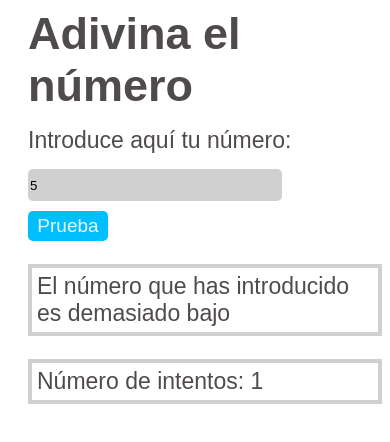
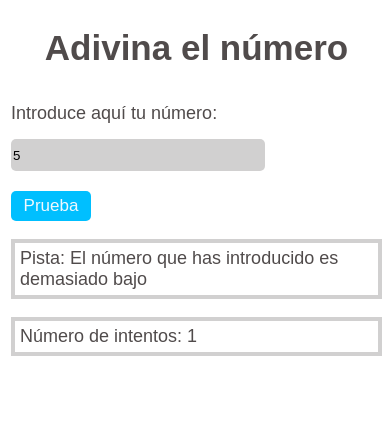
Before and after one commit to laura-pf/evaluacion-intermedia-adivina-el-enunciado, a plain HTML site: page index.html in a window 390 px wide. Both pictures are taken after typing "5" into the empty fields and a click on the button "Prueba". Drawn offline with Linux system fonts and the light colour scheme.

Commit message:
fixed excersice

```diff
--- a/index.html
+++ b/index.html
@@ -1,25 +1,30 @@
 <!DOCTYPE html>
 <html lang="en">
   <head>
-    <meta charset="UTF-8">
-    <meta name="viewport" content="width=device-width, initial-scale=1.0">
+    <meta charset="UTF-8" />
+    <meta name="viewport" content="width=device-width, initial-scale=1.0" />
     <title>ADIVINA EL NUMERO</title>
-    <link rel="stylesheet" href="./styles.css">
+    <link rel="stylesheet" href="./styles.css" />
   </head>
   <body>
     <main class="main">
       <form class="form" action="">
         <h1 class="form__tittle">Adivina el número</h1>
-            <label class="form__label-introduceNumber" for="number"> Introduce aquí tu número: </label>
-            <input class="form__input-number js-inputNumber" type="number" name="number" id="number"/>
+        <label class="form__label-introduceNumber" for="number">
+          Introduce aquí tu número:
+        </label>
+        <input
+          class="form__input-number js-inputNumber"
+          type="number"
+          name="number"
+          id="number"
+        />
         <button class="button js-button" type="submit">Prueba</button>
       </form>
 
-        <p class="pista js-p-clue">Pista: Escribe el número y dale a prueba</p>
+      <p class="clue js-p-clue">Pista: Escribe el número y dale a prueba</p>
       <p class="tries">Número de intentos: 0</p>
-
     </main>
-
 
     <script src="./main.js"></script>
   </body>
--- a/main.js
+++ b/main.js
@@ -1,4 +1,4 @@
-'use strict';
+"use strict";
 
 /*Cuando la usuaria hace click en el botón:
 se recogen los datos del input que ha escrito la usuaria
@@ -13,10 +13,10 @@ EVENTO CLICK DONDE PASAN DOS COSAS:
 SE COMPARA ESE NUMERO CON EL QUE HA ESCRITO LA USUARIA CON EL NUMERO ALEATORIO GENERADO
 CONTABILIZAR LOS INTENTOS/CLICKS DE LA USUARIA*/
 
-const button = document.querySelector (".js-button");
-const inputNumber = document.querySelector (".js-inputNumber");
-const clue = document.querySelector (".js-p-clue");
-const tries = document.querySelector (".tries");
+const button = document.querySelector(".js-button");
+const inputNumber = document.querySelector(".js-inputNumber");
+const clue = document.querySelector(".js-p-clue");
+const tries = document.querySelector(".tries");
 
 function getRandomNumber(max) {
   return Math.ceil(Math.random() * max);
@@ -28,25 +28,27 @@ console.log("el numero generado es:", getNumber);
 function comparateValues() {
   const inputValue = parseInt(inputNumber.value);
 
-     if (inputValue < 1 || inputValue > 100){
-         clue.innerHTML = "El número debe estar entre 1 y 100"
+  if (!inputValue) {
+    clue.innerHTML = "Por favor, introduce un numero";
+  } else if (inputValue < 1 || inputValue > 100) {
+    clue.innerHTML = "Pista: El número debe estar entre 1 y 100";
   } else if (inputValue > getNumber) {
-        clue.innerHTML = "El número que has introducido es demasiado alto"
+    clue.innerHTML = "Pista: El número que has introducido es demasiado alto";
   } else if (inputValue < getNumber) {
-        clue.innerHTML = "El número que has introducido es demasiado bajo"
-    }else if (inputValue === getNumber){
-        clue.innerHTML = "¡HAS GANADO CAMPEONA!"
+    clue.innerHTML = "Pista: El número que has introducido es demasiado bajo";
+  } else if (inputValue === getNumber) {
+    clue.innerHTML = "¡HAS GANADO CAMPEONA!";
   }
 }
 
 let clickCount = 0;
+
 const handleClick = (event) => {
   event.preventDefault();
   comparateValues();
 
-
   clickCount++;
-    tries.innerHTML = `Número de intentos: ${clickCount}`
-}
+  tries.innerHTML = `Número de intentos: ${clickCount}`;
+};
 
 button.addEventListener("click", handleClick);
--- a/styles.css
+++ b/styles.css
@@ -4,7 +4,7 @@
   box-sizing: border-box;
 }
 
-.main{
+.main {
   padding-left: 20px;
 }
 
@@ -28,14 +28,14 @@
   color: rgb(80, 75, 75);
 }
 
-.form__input-number{
+.form__input-number {
   width: 250px;
   height: 30px;
   background-color: rgb(209, 208, 208);
   box-shadow: none;
   border: none;
   border-radius: 5px;
-    margin-bottom: 10px
+  margin-bottom: 10px;
 }
 
 .button {
@@ -48,7 +48,7 @@
   font-size: 19px;
 }
 
-.pista {
+.clue {
   border: solid rgb(209, 208, 208) 4px;
   padding: 5px;
   font-family: Arial, Helvetica, sans-serif;
@@ -63,3 +63,28 @@
   font-size: 23px;
   color: rgb(80, 75, 75);
 }
+
+@media (max-width: 390px) {
+  .form__tittle {
+    font-size: 35px;
+    margin: 20px auto;
+  }
+  .form__label-introduceNumber {
+    font-size: 18px;
+  }
+  .button {
+    font-size: 17px;
+  }
+  .clue {
+    font-size: 18px;
+  }
+  .tries {
+    font-size: 18px;
+  }
+  .form__input-number {
+    margin-bottom: 20px;
+  }
+  .main {
+    padding-left: 3px;
+  }
+}
```
Also changed, not shown: proyecto.js (added, +13 -0 lines), 1 other file. Lines whose indentation alone changed are shown as unchanged.
